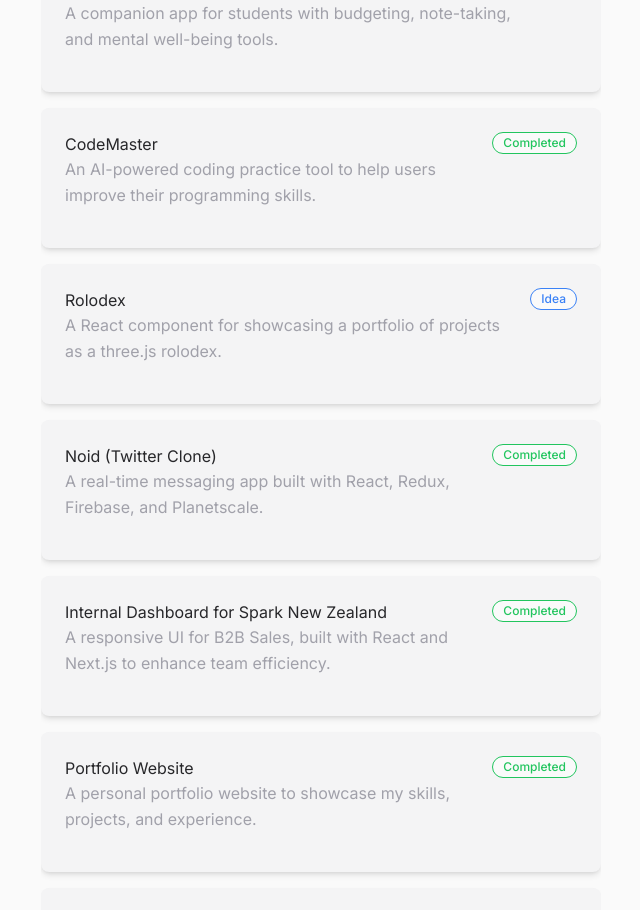
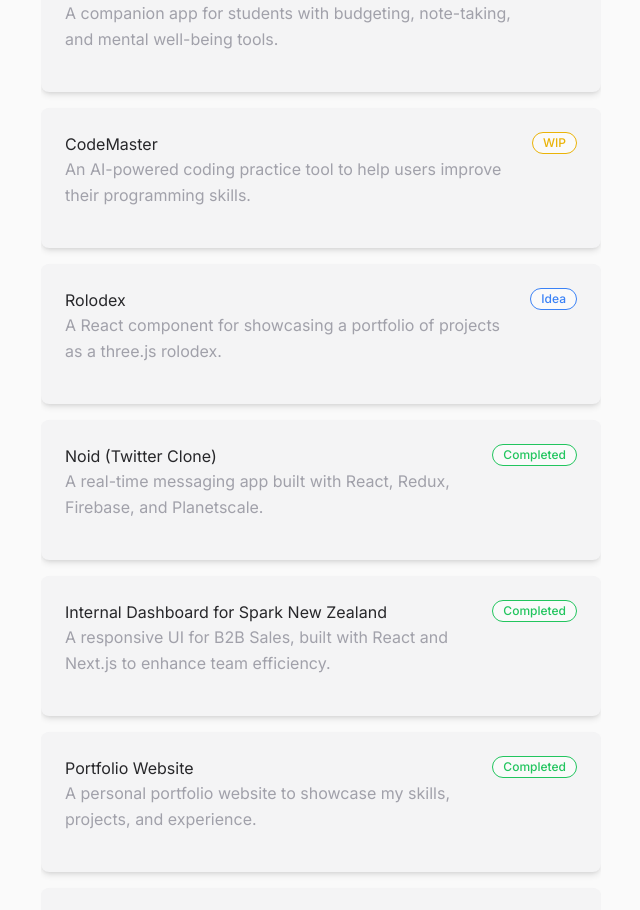
Before and after one commit to maxwellyoung/dev.maxwellyoung.info, a Next.js app: page / in a window 1280 px wide. Shown: the part 1064-1974 px from the top of the page, without its empty margins (319-959 px from the left). Built offline with nearby package versions, Linux system fonts and the light colour scheme.

Commit message:
codemaster is wip

```diff
--- a/src/app/projects/page.tsx
+++ b/src/app/projects/page.tsx
@@ -37,7 +37,7 @@ const projects: Project[] = [
 
   {
     name: "CodeMaster",
-    status: "Completed",
+    status: "WIP",
     description:
       "An AI-powered coding practice tool to help users improve their programming skills.",
     longDescription:
```
